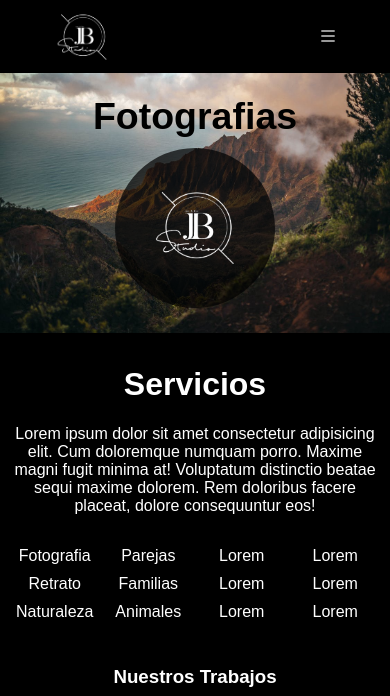
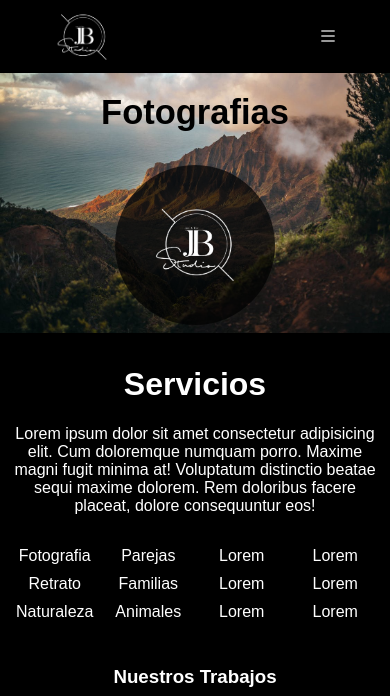
Before and after one commit to DarkopLight/DarkopLight.github.io, a plain HTML site: page index2.html in a window 390 px wide. Shown: the top 696 px of the page. Drawn offline with nearby package versions, Linux system fonts and the light colour scheme.

Commit message:
style2.css

```diff
--- a/style2.css
+++ b/style2.css
@@ -161,6 +161,20 @@ nav li:hover a {
     border-radius: 100%;
   }
 }
+
+@media screen and (max-width: 400px) {
+  .Logo2 {
+      position: absolute;
+      top: 29%;
+      left: 50%;
+      transform: translate(-50%, -50%);
+      max-width: 50%;
+      width: 160px;
+      color: #fff; /* Color del texto */
+      background-color: rgba(0, 0, 0, 0.7);
+      border-radius: 100%;
+    }
+  }
 .contenedor-lista {
     display: flex;
     flex-wrap: wrap;
@@ -204,6 +218,20 @@ nav li:hover a {
     color: #000000; /* Color del texto */
     padding: 5px; /* Espacio alrededor del texto */
     font-size: 25px;
+    transition: background-color 0.3s ease;
+  }
+}
+@media screen and (max-width: 400px) {
+.Titulo{
+    position: absolute;
+    bottom: 550px; /* Ajusta la distancia del texto desde la parte inferior */
+    left: 0;
+    right: 0;
+    top: 7%;
+    text-align: center;
+    color: #000000; /* Color del texto */
+    padding: 5px; /* Espacio alrededor del texto */
+    font-size: 23px;
     transition: background-color 0.3s ease;
   }
 }
```
